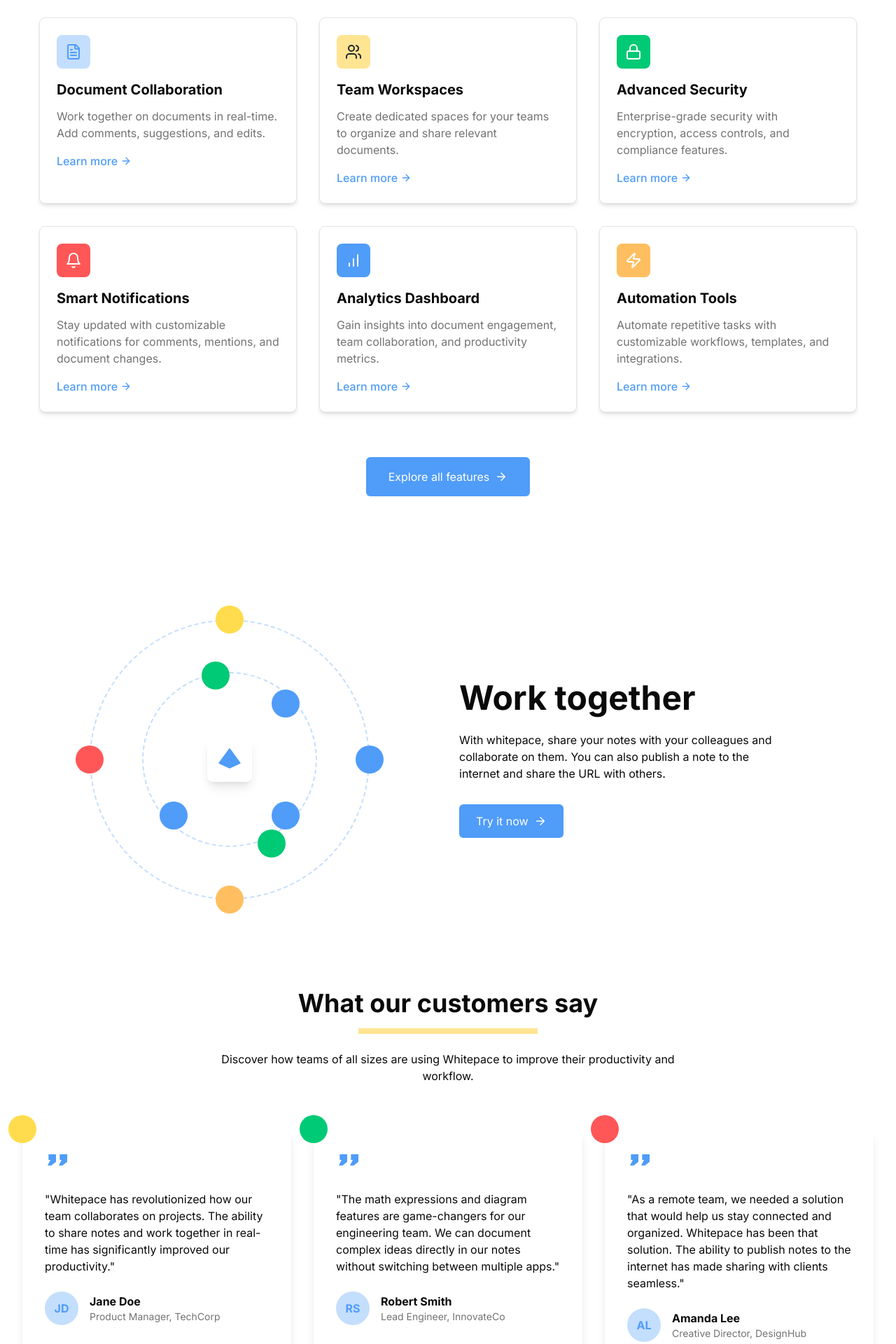
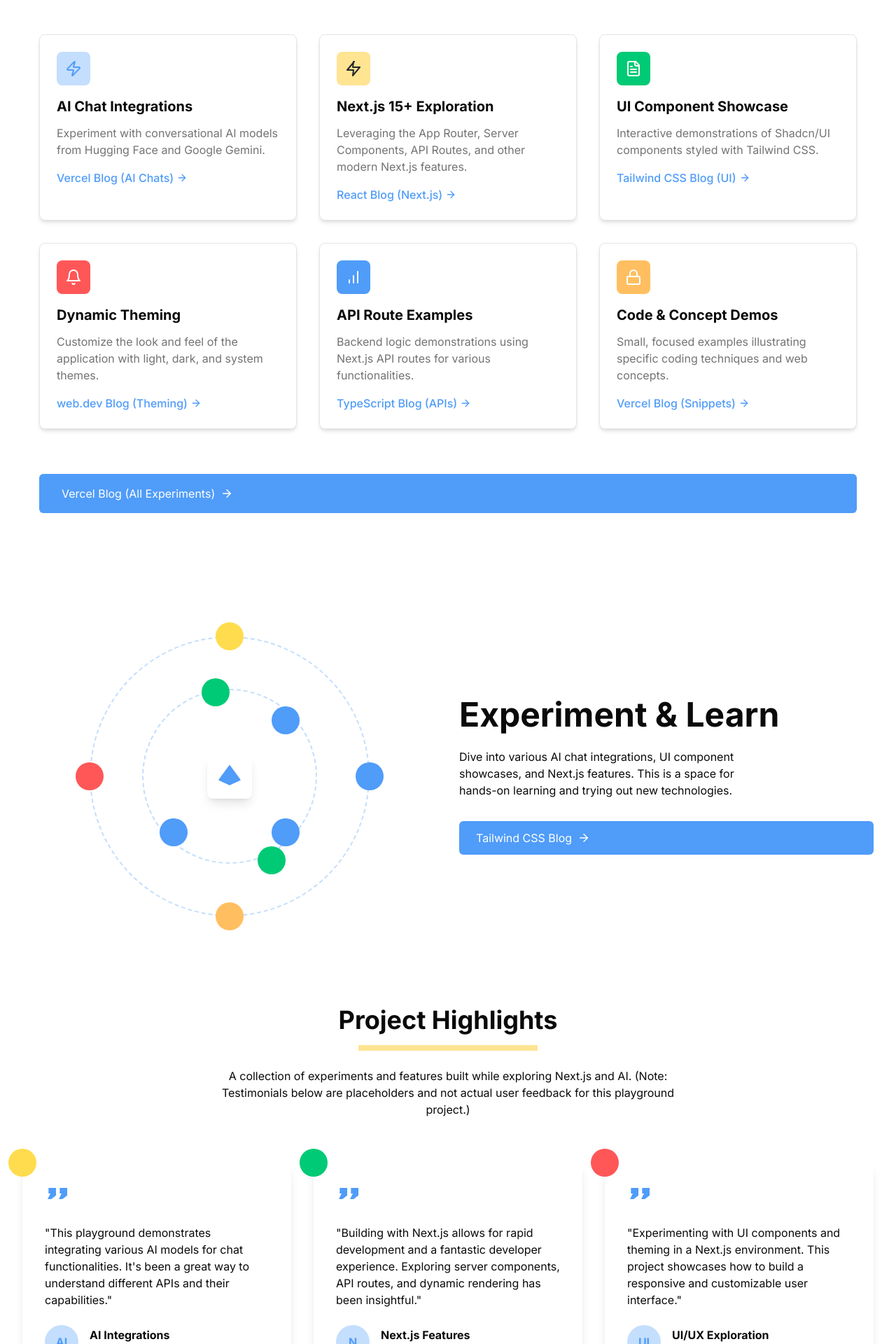
Before and after one commit to spatulatom/v0-recreate-figma-ui, a Next.js app: page / in a window 1280 px wide. Shown: the part 840-2760 px from the top of the page at 70% size. Built offline with nearby package versions, Linux system fonts and the light colour scheme.

Commit message:
Navbar and Project Management Landing for improved navigation and content clarity; replace buttons with links to external resources

```diff
--- a/features-section.tsx
+++ b/features-section.tsx
@@ -1,4 +1,12 @@
-import { ArrowRight, FileText, Users, Lock, Bell, BarChart, Zap } from "lucide-react"
+import {
+  ArrowRight,
+  FileText,
+  Users,
+  Lock,
+  Bell,
+  BarChart,
+  Zap,
+} from "lucide-react";
 
 export default function FeaturesSection() {
   return (
@@ -6,10 +14,13 @@ export default function FeaturesSection() {
       <div className="container px-4 md:px-6 mx-auto">
         {/* Section Header */}
         <div className="text-center mb-16">
-          <h2 className="text-foreground text-4xl font-bold mb-4">Our Features</h2>
+          <h2 className="text-foreground text-4xl font-bold mb-4">
+            Core Technologies & Experiments
+          </h2>
           <div className="h-2 w-64 bg-[#ffe492] mx-auto mb-6"></div>
           <p className="text-foreground max-w-2xl mx-auto">
-            Powerful features to help you manage, share, and process information with ease.
+            Explore a variety of demonstrations and tools built with
+            cutting-edge web and AI technologies.
           </p>
         </div>
 
@@ -18,42 +29,84 @@ export default function FeaturesSection() {
           {/* Feature 1 */}
           <div className="bg-card p-6 rounded-lg shadow-md border border-border hover:shadow-lg transition-shadow">
             <div className="w-12 h-12 bg-[#c4defd] rounded-lg flex items-center justify-center mb-4">
-              <FileText className="w-6 h-6 text-[#4f9cf9]" />
+              <Zap className="w-6 h-6 text-[#4f9cf9]" /> {/* Changed icon */}
             </div>
-            <h3 className="text-xl font-bold text-foreground mb-3">Document Collaboration</h3>
+            <h3 className="text-xl font-bold text-foreground mb-3">
+              AI Chat Integrations
+            </h3>
             <p className="text-muted-foreground mb-4">
-              Work together on documents in real-time. Add comments, suggestions, and edits.
+              Experiment with conversational AI models from Hugging Face and
+              Google Gemini.
             </p>
-            <a href="#" className="text-[#4f9cf9] font-medium flex items-center gap-1 hover:underline">
-              Learn more <ArrowRight className="w-4 h-4" />
+            <a
+              href="https://vercel.com/blog"
+              target="_blank"
+              rel="noopener noreferrer"
+              title="Explore Vercel's Blog for AI Chat info"
+              className="text-[#4f9cf9] font-medium flex items-center gap-1 hover:underline"
+            >
+              Vercel Blog (AI Chats) <ArrowRight className="w-4 h-4" />
             </a>
           </div>
 
           {/* Feature 2 */}
           <div className="bg-card p-6 rounded-lg shadow-md border border-border hover:shadow-lg transition-shadow">
             <div className="w-12 h-12 bg-[#ffe492] rounded-lg flex items-center justify-center mb-4">
-              <Users className="w-6 h-6 text-[#212529]" />
+              {/* Using a generic Next.js or React icon might be better if available, for now, keeping Users as placeholder or changing */}
+              <svg
+                xmlns="http://www.w3.org/2000/svg"
+                width="24"
+                height="24"
+                viewBox="0 0 24 24"
+                fill="none"
+                stroke="currentColor"
+                strokeWidth="2"
+                strokeLinecap="round"
+                strokeLinejoin="round"
+                className="w-6 h-6 text-[#212529]"
+              >
+                <path d="M13 2L3 14h9l-1 8 10-12H11l1-8z" />
+              </svg>{" "}
+              {/* Changed icon to represent Next.js/React */}
             </div>
-            <h3 className="text-xl font-bold text-foreground mb-3">Team Workspaces</h3>
+            <h3 className="text-xl font-bold text-foreground mb-3">
+              Next.js 15+ Exploration
+            </h3>
             <p className="text-muted-foreground mb-4">
-              Create dedicated spaces for your teams to organize and share relevant documents.
+              Leveraging the App Router, Server Components, API Routes, and
+              other modern Next.js features.
             </p>
-            <a href="#" className="text-[#4f9cf9] font-medium flex items-center gap-1 hover:underline">
-              Learn more <ArrowRight className="w-4 h-4" />
+            <a
+              href="https://react.dev/blog"
+              target="_blank"
+              rel="noopener noreferrer"
+              title="Explore React Blog for Next.js Demos"
+              className="text-[#4f9cf9] font-medium flex items-center gap-1 hover:underline"
+            >
+              React Blog (Next.js) <ArrowRight className="w-4 h-4" />
             </a>
           </div>
 
           {/* Feature 3 */}
           <div className="bg-card p-6 rounded-lg shadow-md border border-border hover:shadow-lg transition-shadow">
             <div className="w-12 h-12 bg-[#00ca75] rounded-lg flex items-center justify-center mb-4">
-              <Lock className="w-6 h-6 text-white" />
+              <FileText className="w-6 h-6 text-white" /> {/* Changed icon */}
             </div>
-            <h3 className="text-xl font-bold text-foreground mb-3">Advanced Security</h3>
+            <h3 className="text-xl font-bold text-foreground mb-3">
+              UI Component Showcase
+            </h3>
             <p className="text-muted-foreground mb-4">
-              Enterprise-grade security with encryption, access controls, and compliance features.
+              Interactive demonstrations of Shadcn/UI components styled with
+              Tailwind CSS.
             </p>
-            <a href="#" className="text-[#4f9cf9] font-medium flex items-center gap-1 hover:underline">
-              Learn more <ArrowRight className="w-4 h-4" />
+            <a
+              href="https://tailwindcss.com/blog"
+              target="_blank"
+              rel="noopener noreferrer"
+              title="Explore Tailwind CSS Blog for UI Components"
+              className="text-[#4f9cf9] font-medium flex items-center gap-1 hover:underline"
+            >
+              Tailwind CSS Blog (UI) <ArrowRight className="w-4 h-4" />
             </a>
           </div>
 
@@ -62,12 +115,21 @@ export default function FeaturesSection() {
             <div className="w-12 h-12 bg-[#ff5758] rounded-lg flex items-center justify-center mb-4">
               <Bell className="w-6 h-6 text-white" />
             </div>
-            <h3 className="text-xl font-bold text-foreground mb-3">Smart Notifications</h3>
+            <h3 className="text-xl font-bold text-foreground mb-3">
+              Dynamic Theming
+            </h3>
             <p className="text-muted-foreground mb-4">
-              Stay updated with customizable notifications for comments, mentions, and document changes.
+              Customize the look and feel of the application with light, dark,
+              and system themes.
             </p>
-            <a href="#" className="text-[#4f9cf9] font-medium flex items-center gap-1 hover:underline">
-              Learn more <ArrowRight className="w-4 h-4" />
+            <a
+              href="https://web.dev/blog"
+              target="_blank"
+              rel="noopener noreferrer"
+              title="Explore web.dev Blog for Theming info"
+              className="text-[#4f9cf9] font-medium flex items-center gap-1 hover:underline"
+            >
+              web.dev Blog (Theming) <ArrowRight className="w-4 h-4" />
             </a>
           </div>
 
@@ -76,37 +138,61 @@ export default function FeaturesSection() {
             <div className="w-12 h-12 bg-[#4f9cf9] rounded-lg flex items-center justify-center mb-4">
               <BarChart className="w-6 h-6 text-white" />
             </div>
-            <h3 className="text-xl font-bold text-foreground mb-3">Analytics Dashboard</h3>
+            <h3 className="text-xl font-bold text-foreground mb-3">
+              API Route Examples
+            </h3>
             <p className="text-muted-foreground mb-4">
-              Gain insights into document engagement, team collaboration, and productivity metrics.
+              Backend logic demonstrations using Next.js API routes for various
+              functionalities.
             </p>
-            <a href="#" className="text-[#4f9cf9] font-medium flex items-center gap-1 hover:underline">
-              Learn more <ArrowRight className="w-4 h-4" />
+            <a
+              href="https://devblogs.microsoft.com/typescript/"
+              target="_blank"
+              rel="noopener noreferrer"
+              title="Explore TypeScript Blog for API Examples"
+              className="text-[#4f9cf9] font-medium flex items-center gap-1 hover:underline"
+            >
+              TypeScript Blog (APIs) <ArrowRight className="w-4 h-4" />
             </a>
           </div>
 
           {/* Feature 6 */}
           <div className="bg-card p-6 rounded-lg shadow-md border border-border hover:shadow-lg transition-shadow">
             <div className="w-12 h-12 bg-[#ffbf60] rounded-lg flex items-center justify-center mb-4">
-              <Zap className="w-6 h-6 text-white" />
+              <Lock className="w-6 h-6 text-white" /> {/* Changed icon */}
             </div>
-            <h3 className="text-xl font-bold text-foreground mb-3">Automation Tools</h3>
+            <h3 className="text-xl font-bold text-foreground mb-3">
+              Code & Concept Demos
+            </h3>
             <p className="text-muted-foreground mb-4">
-              Automate repetitive tasks with customizable workflows, templates, and integrations.
+              Small, focused examples illustrating specific coding techniques
+              and web concepts.
             </p>
-            <a href="#" className="text-[#4f9cf9] font-medium flex items-center gap-1 hover:underline">
-              Learn more <ArrowRight className="w-4 h-4" />
+            <a
+              href="https://vercel.com/blog"
+              target="_blank"
+              rel="noopener noreferrer"
+              title="Explore Vercel's Blog for Code Snippets"
+              className="text-[#4f9cf9] font-medium flex items-center gap-1 hover:underline"
+            >
+              Vercel Blog (Snippets) <ArrowRight className="w-4 h-4" />
             </a>
           </div>
         </div>
 
         {/* CTA Section */}
         <div className="mt-16 text-center">
-          <button className="bg-[#4f9cf9] text-white px-8 py-4 rounded-md flex items-center gap-2 mx-auto hover:bg-[#37a3ff] transition-colors">
-            Explore all features <ArrowRight size={18} />
-          </button>
+          <a
+            href="https://vercel.com/blog"
+            target="_blank"
+            rel="noopener noreferrer"
+            title="Explore Vercel's Blog for All Experiments"
+            className="bg-[#4f9cf9] text-white px-8 py-4 rounded-md flex items-center gap-2 mx-auto hover:bg-[#37a3ff] transition-colors"
+          >
+            Vercel Blog (All Experiments) <ArrowRight size={18} />
+          </a>
         </div>
       </div>
     </section>
-  )
+  );
 }
--- a/project-management-landing.tsx
+++ b/project-management-landing.tsx
@@ -1,6 +1,6 @@
-import { ArrowRight } from "lucide-react"
-import FeaturesSection from "./features-section"
-import Image from "next/image"
+import { ArrowRight } from "lucide-react";
+import FeaturesSection from "./features-section";
+import Image from "next/image";
 
 export default function ProjectManagementLanding() {
   return (
@@ -10,18 +10,25 @@ export default function ProjectManagementLanding() {
         <div className="relative z-10">
           <div className="relative">
             <h1 className="text-foreground text-5xl font-bold mb-2">
-              Project <br />
-              Management
+              Next.js & AI <br />
+              Playground
             </h1>
             <div className="h-2 w-64 bg-[#ffe492] -mt-3 mb-6"></div>
           </div>
           <p className="text-foreground mb-8 max-w-md">
-            Images, videos, PDFs and audio files are supported. Create math expressions and diagrams directly from the
-            app. Take photos with the mobile app and save them to a note.
+            Exploring Next.js and experimenting with various AI integrations.
+            This project serves as a playground for learning and innovation.
           </p>
-          <button className="bg-[#4f9cf9] text-white px-6 py-3 rounded-md flex items-center gap-2 hover:bg-[#37a3ff] transition-colors">
-            Get Started <ArrowRight size={18} />
-          </button>
+          <a
+            href="https://vercel.com/blog"
+            target="_blank"
+            rel="noopener noreferrer"
+            title="Explore Vercel's Blog"
+            className="bg-[#4f9cf9] text-white px-6 py-3 rounded-md flex items-center gap-2 hover:bg-[#37a3ff] transition-colors"
+          >
+            Vercel Blog <ArrowRight size={18} />
+          </a>
+          {/* <p className="text-xs text-muted-foreground mt-1">(opens Vercel's Blog)</p> */}
         </div>
 
         <div className="relative z-10">
@@ -84,33 +91,53 @@ export default function ProjectManagementLanding() {
         </div>
 
         <div>
-          <h2 className="text-foreground text-5xl font-bold mb-6">Work together</h2>
+          <h2 className="text-foreground text-5xl font-bold mb-6">
+            Experiment & Learn
+          </h2>
           <p className="text-foreground mb-8 max-w-md">
-            With whitepace, share your notes with your colleagues and collaborate on them. You can also publish a note
-            to the internet and share the URL with others.
+            Dive into various AI chat integrations, UI component showcases, and
+            Next.js features. This is a space for hands-on learning and trying
+            out new technologies.
           </p>
-          <button className="bg-[#4f9cf9] text-white px-6 py-3 rounded-md flex items-center gap-2 hover:bg-[#37a3ff] transition-colors">
-            Try it now <ArrowRight size={18} />
-          </button>
+          <a
+            href="https://tailwindcss.com/blog"
+            target="_blank"
+            rel="noopener noreferrer"
+            title="Explore Tailwind CSS Blog"
+            className="bg-[#4f9cf9] text-white px-6 py-3 rounded-md flex items-center gap-2 hover:bg-[#37a3ff] transition-colors"
+          >
+            Tailwind CSS Blog <ArrowRight size={18} />
+          </a>
+          {/* <p className="text-xs text-muted-foreground mt-1">(opens Tailwind CSS Blog)</p> */}
         </div>
       </div>
 
       {/* Testimonials Section */}
       <div className="mt-32 mb-24">
         <div className="text-center mb-16">
-          <h2 className="text-foreground text-4xl font-bold mb-4">What our customers say</h2>
+          <h2 className="text-foreground text-4xl font-bold mb-4">
+            Project Highlights
+          </h2>
           <div className="h-2 w-64 bg-[#ffe492] mx-auto mb-6"></div>
           <p className="text-foreground max-w-2xl mx-auto">
-            Discover how teams of all sizes are using Whitepace to improve their productivity and workflow.
+            A collection of experiments and features built while exploring
+            Next.js and AI. (Note: Testimonials below are placeholders and not
+            actual user feedback for this playground project.)
           </p>
         </div>
 
         <div className="grid grid-cols-1 md:grid-cols-3 gap-8">
-          {/* Testimonial 1 */}
+          {/* Testimonial 1 -> Experiment 1 */}
           <div className="bg-background rounded-lg p-8 shadow-lg relative">
             <div className="absolute -top-5 -left-5 w-10 h-10 bg-[#ffdc4d] rounded-full"></div>
             <div className="mb-6">
-              <svg width="32" height="32" viewBox="0 0 32 32" fill="none" xmlns="http://www.w3.org/2000/svg">
+              <svg
+                width="32"
+                height="32"
+                viewBox="0 0 32 32"
+                fill="none"
+                xmlns="http://www.w3.org/2000/svg"
+              >
                 <path
                   d="M9.33333 20H4L8 12H5.33333V4H16V14.6667L9.33333 20ZM25.3333 20H20L24 12H21.3333V4H32V14.6667L25.3333 20Z"
                   fill="#4f9cf9"
@@ -118,25 +145,34 @@ export default function ProjectManagementLanding() {
               </svg>
             </div>
             <p className="text-foreground mb-6">
-              "Whitepace has revolutionized how our team collaborates on projects. The ability to share notes and work
-              together in real-time has significantly improved our productivity."
+              "This playground demonstrates integrating various AI models for
+              chat functionalities. It's been a great way to understand
+              different APIs and their capabilities."
             </p>
             <div className="flex items-center">
               <div className="w-12 h-12 bg-[#c4defd] rounded-full flex items-center justify-center mr-4">
-                <span className="text-[#4f9cf9] font-bold">JD</span>
+                <span className="text-[#4f9cf9] font-bold">AI</span>
               </div>
               <div>
-                <h4 className="font-bold text-foreground">Jane Doe</h4>
-                <p className="text-sm text-muted-foreground">Product Manager, TechCorp</p>
+                <h4 className="font-bold text-foreground">AI Integrations</h4>
+                <p className="text-sm text-muted-foreground">
+                  Hugging Face, Gemini
+                </p>
               </div>
             </div>
           </div>
 
-          {/* Testimonial 2 */}
+          {/* Testimonial 2 -> Experiment 2 */}
           <div className="bg-background rounded-lg p-8 shadow-lg relative">
             <div className="absolute -top-5 -left-5 w-10 h-10 bg-[#00ca75] rounded-full"></div>
             <div className="mb-6">
-              <svg width="32" height="32" viewBox="0 0 32 32" fill="none" xmlns="http://www.w3.org/2000/svg">
+              <svg
+                width="32"
+                height="32"
+                viewBox="0 0 32 32"
+                fill="none"
+                xmlns="http://www.w3.org/2000/svg"
+              >
                 <path
                   d="M9.33333 20H4L8 12H5.33333V4H16V14.6667L9.33333 20ZM25.3333 20H20L24 12H21.3333V4H32V14.6667L25.3333 20Z"
                   fill="#4f9cf9"
@@ -144,25 +180,34 @@ export default function ProjectManagementLanding() {
               </svg>
             </div>
             <p className="text-foreground mb-6">
-              "The math expressions and diagram features are game-changers for our engineering team. We can document
-              complex ideas directly in our notes without switching between multiple apps."
+              "Building with Next.js allows for rapid development and a
+              fantastic developer experience. Exploring server components, API
+              routes, and dynamic rendering has been insightful."
             </p>
             <div className="flex items-center">
               <div className="w-12 h-12 bg-[#c4defd] rounded-full flex items-center justify-center mr-4">
-                <span className="text-[#4f9cf9] font-bold">RS</span>
+                <span className="text-[#4f9cf9] font-bold">N</span>
               </div>
               <div>
-                <h4 className="font-bold text-foreground">Robert Smith</h4>
-                <p className="text-sm text-muted-foreground">Lead Engineer, InnovateCo</p>
+                <h4 className="font-bold text-foreground">Next.js Features</h4>
+                <p className="text-sm text-muted-foreground">
+                  App Router, API Routes
+                </p>
               </div>
             </div>
           </div>
 
-          {/* Testimonial 3 */}
+          {/* Testimonial 3 -> Experiment 3 */}
           <div className="bg-background rounded-lg p-8 shadow-lg relative">
             <div className="absolute -top-5 -left-5 w-10 h-10 bg-[#ff5758] rounded-full"></div>
             <div className="mb-6">
-              <svg width="32" height="32" viewBox="0 0 32 32" fill="none" xmlns="http://www.w3.org/2000/svg">
+              <svg
+                width="32"
+                height="32"
+                viewBox="0 0 32 32"
+                fill="none"
+                xmlns="http://www.w3.org/2000/svg"
+              >
                 <path
                   d="M9.33333 20H4L8 12H5.33333V4H16V14.6667L9.33333 20ZM25.3333 20H20L24 12H21.3333V4H32V14.6667L25.3333 20Z"
                   fill="#4f9cf9"
@@ -170,27 +215,37 @@ export default function ProjectManagementLanding() {
               </svg>
             </div>
             <p className="text-foreground mb-6">
-              "As a remote team, we needed a solution that would help us stay connected and organized. Whitepace has
-              been that solution. The ability to publish notes to the internet has made sharing with clients seamless."
+              "Experimenting with UI components and theming in a Next.js
+              environment. This project showcases how to build a responsive and
+              customizable user interface."
             </p>
             <div className="flex items-center">
               <div className="w-12 h-12 bg-[#c4defd] rounded-full flex items-center justify-center mr-4">
-                <span className="text-[#4f9cf9] font-bold">AL</span>
+                <span className="text-[#4f9cf9] font-bold">UI</span>
               </div>
               <div>
-                <h4 className="font-bold text-foreground">Amanda Lee</h4>
-                <p className="text-sm text-muted-foreground">Creative Director, DesignHub</p>
+                <h4 className="font-bold text-foreground">UI/UX Exploration</h4>
+                <p className="text-sm text-muted-foreground">
+                  Shadcn/UI, Tailwind CSS
+                </p>
               </div>
             </div>
           </div>
         </div>
 
         <div className="flex justify-center mt-12">
-          <button className="bg-background border border-[#4f9cf9] text-[#4f9cf9] px-6 py-3 rounded-md flex items-center gap-2 hover:bg-[#f8fafc] transition-colors">
-            Read more testimonials <ArrowRight size={18} />
-          </button>
+          <a
+            href="https://react.dev/blog"
+            target="_blank"
+            rel="noopener noreferrer"
+            title="Explore React Blog"
+            className="bg-background border border-[#4f9cf9] text-[#4f9cf9] px-6 py-3 rounded-md flex items-center gap-2 hover:bg-[#f8fafc] transition-colors"
+          >
+            React Blog <ArrowRight size={18} />
+          </a>
+          {/* <p className="text-xs text-muted-foreground mt-1 text-center">(opens React Blog)</p> */}
         </div>
       </div>
     </div>
-  )
+  );
 }
```
Also changed, not shown: components/navbar.tsx (+19 -6 lines).
